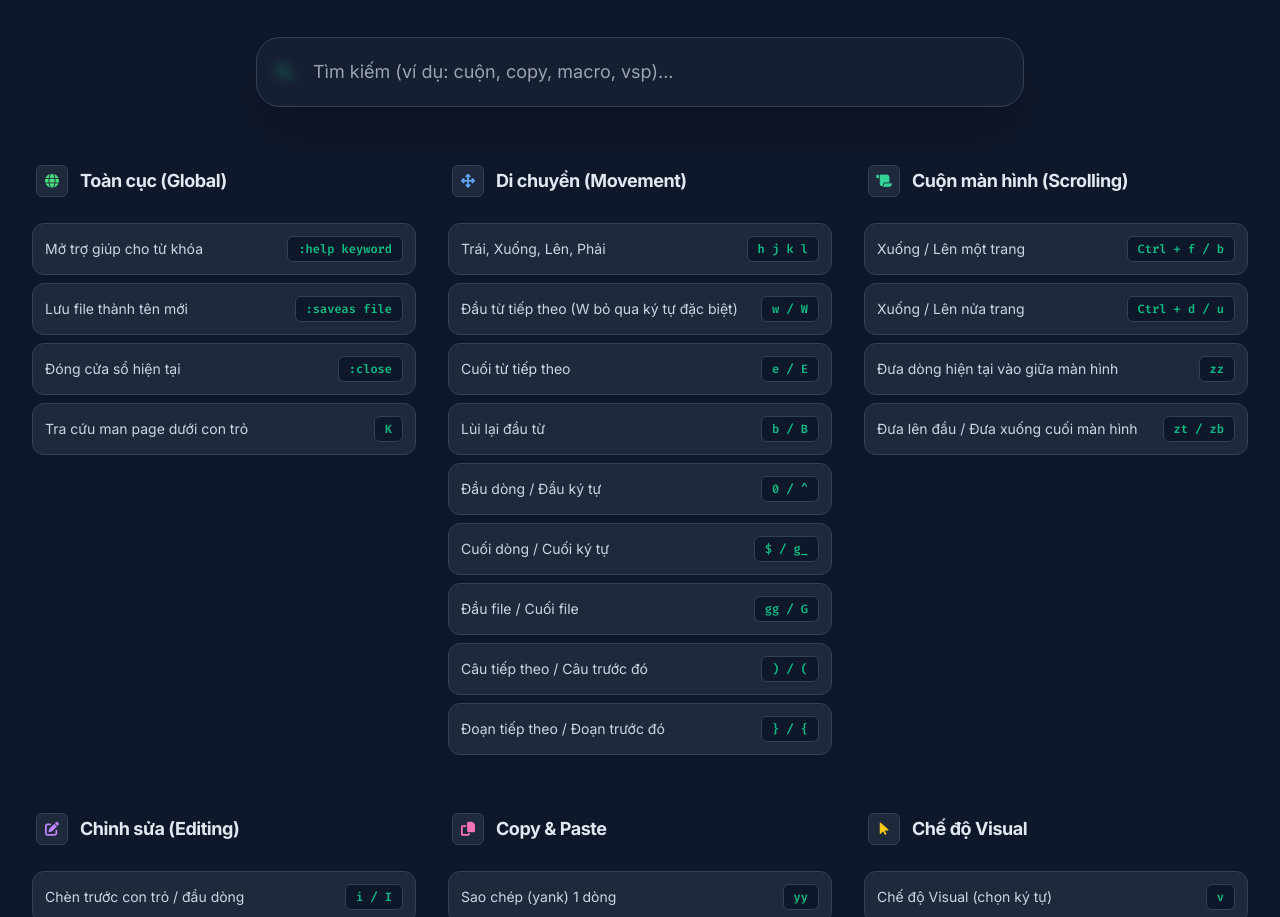
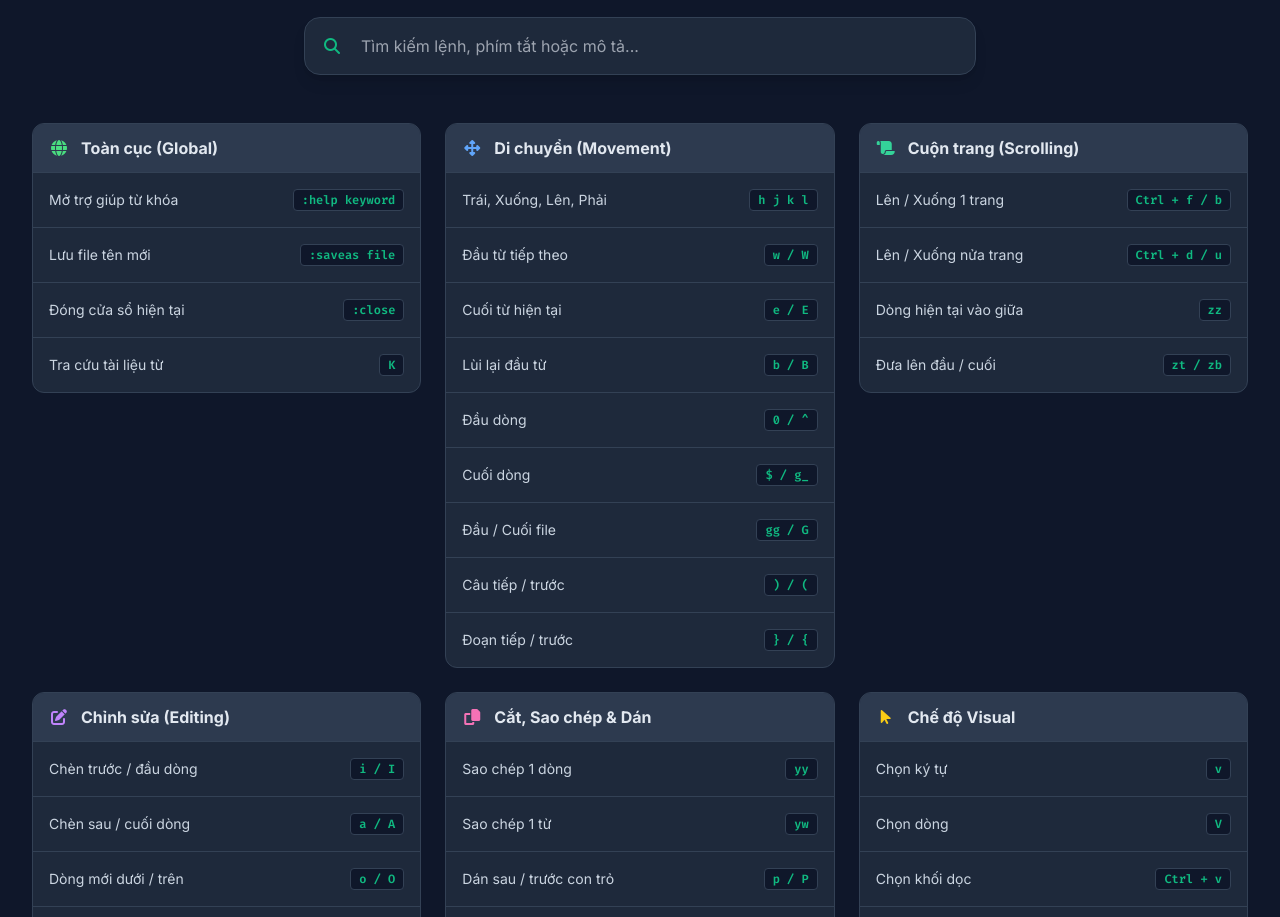
Before and after one commit to 0xFenix/vim-cheatsheet, a plain HTML site: page index.html in a window 1280 px wide. Shown: the part 193-1110 px from the top of the page. Drawn offline with nearby package versions, Linux system fonts and the light colour scheme.

Commit message:
Update index.html

```diff
--- a/index.html
+++ b/index.html
@@ -12,41 +12,51 @@
         body {
             font-family: 'Inter', sans-serif;
             background-color: #0f172a;
-            color: #e2e8f0;
+            color: #f1f5f9;
         }
 
         .mono {
             font-family: 'Fira Code', monospace;
         }
 
-        .command-card {
+        .category-container {
             background: #1e293b;
             border: 1px solid #334155;
-            transition: all 0.2s cubic-bezier(0.4, 0, 0.2, 1);
+            border-radius: 12px;
+            overflow: hidden;
+            height: fit-content;
         }
 
-        .command-card:hover {
-            border-color: #10b981;
-            background: #1e2e3e;
-            transform: translateY(-2px);
+        .command-row {
+            border-bottom: 1px solid #334155;
+            transition: background-color 0.15s ease;
+        }
+
+        .command-row:last-child {
+            border-bottom: none;
+        }
+
+        .command-row:hover {
+            background-color: #2d3a4f;
         }
 
         .key-badge {
             background: #0f172a;
             color: #10b981;
-            padding: 4px 10px;
-            border-radius: 6px;
+            padding: 2px 8px;
+            border-radius: 4px;
             font-weight: 600;
             border: 1px solid #334155;
             white-space: nowrap;
         }
 
-        .category-title {
-            position: sticky;
-            top: 0;
-            background: #0f172a;
-            padding: 10px 0;
-            z-index: 10;
+        .category-header {
+            background: #2d3a4f;
+            padding: 12px 16px;
+            display: flex;
+            align-items: center;
+            gap: 12px;
+            border-bottom: 1px solid #334155;
         }
 
         ::-webkit-scrollbar {
@@ -67,7 +77,8 @@
             background: #334155;
             border-radius: 3px;
             padding: 1px 4px;
-            font-size: 0.8em;
+            font-size: 0.85em;
+            color: #94a3b8;
         }
     </style>
 </head>
@@ -76,41 +87,41 @@
     <div class="max-w-7xl mx-auto">
         <!-- Header -->
         <header class="text-center mb-12">
-            <div class="inline-block p-2 px-4 rounded-full bg-green-500/10 border border-green-500/20 text-green-400 text-sm font-semibold mb-4">
-                <i class="fas fa-terminal mr-2"></i> Bản đầy đủ cập nhật theo rtorr.com
+            <div class="inline-block p-2 px-4 rounded-full bg-emerald-500/10 border border-emerald-500/20 text-emerald-400 text-sm font-semibold mb-4">
+                <i class="fas fa-terminal mr-2"></i> Phiên bản tối ưu giao diện danh sách
             </div>
-            <h1 class="text-4xl md:text-6xl font-extrabold mb-4 tracking-tight text-transparent bg-clip-text bg-gradient-to-r from-green-400 via-emerald-500 to-blue-500">
+            <h1 class="text-4xl md:text-5xl font-extrabold mb-4 tracking-tight text-transparent bg-clip-text bg-gradient-to-r from-emerald-400 to-blue-500">
                 VIM CHEAT SHEET
             </h1>
-            <p class="text-slate-400 text-lg max-w-2xl mx-auto">Tra cứu nhanh phím tắt. Nhấn <kbd class="text-slate-300">/</kbd> để tìm kiếm.</p>
+            <p class="text-slate-400 text-lg max-w-2xl mx-auto">Tra cứu phím tắt chuẩn xác. Nhấn <kbd>/</kbd> để bắt đầu tìm kiếm.</p>
 
             <!-- Search Area -->
-            <div class="mt-10 relative max-w-3xl mx-auto">
+            <div class="mt-8 relative max-w-2xl mx-auto">
                 <div class="absolute inset-y-0 left-0 pl-5 flex items-center pointer-events-none">
                     <i class="fas fa-search text-emerald-500"></i>
                 </div>
                 <input type="text" id="searchInput"
-                    class="block w-full pl-14 pr-6 py-5 bg-slate-800/50 backdrop-blur-sm border border-slate-700 rounded-3xl focus:ring-2 focus:ring-emerald-500/50 focus:border-emerald-500 outline-none transition-all text-white text-lg shadow-2xl"
-                    placeholder="Tìm kiếm (ví dụ: cuộn, copy, macro, vsp)...">
+                    class="block w-full pl-14 pr-6 py-4 bg-slate-800 border border-slate-700 rounded-2xl focus:ring-2 focus:ring-emerald-500 focus:border-transparent outline-none transition-all text-white shadow-lg"
+                    placeholder="Tìm kiếm lệnh, phím tắt hoặc mô tả...">
             </div>
         </header>
 
         <!-- Main Display -->
-        <div id="mainGrid" class="grid grid-cols-1 md:grid-cols-2 lg:grid-cols-3 gap-8">
+        <div id="mainGrid" class="grid grid-cols-1 md:grid-cols-2 lg:grid-cols-3 gap-6 items-start">
             <!-- Render via JS -->
         </div>
 
         <!-- No Results -->
         <div id="noResults" class="hidden text-center py-32">
-            <div class="bg-slate-800/50 inline-block p-8 rounded-full mb-6">
-                <i class="fas fa-search text-6xl text-slate-700"></i>
+            <div class="bg-slate-800 inline-block p-8 rounded-full mb-6 border border-slate-700">
+                <i class="fas fa-search text-5xl text-slate-600"></i>
             </div>
-            <p class="text-slate-500 text-2xl font-light">Không tìm thấy lệnh nào...</p>
+            <p class="text-slate-400 text-xl font-medium">Không tìm thấy lệnh phù hợp</p>
         </div>
 
         <!-- Footer -->
-        <footer class="mt-24 border-t border-slate-800/50 pt-12 pb-16 text-center text-slate-500 text-sm">
-            <p class="font-medium tracking-wide">PHÁT TRIỂN DỰA TRÊN VIM.RTORR.COM | VIỆT HÓA 2024</p>
+        <footer class="mt-20 border-t border-slate-800 pt-8 pb-12 text-center text-slate-500 text-xs uppercase tracking-widest">
+            <p>Dựa trên Vim.rtorr.com &bull; Việt hóa & Tối ưu bởi Gemini 2024</p>
         </footer>
     </div>
 
@@ -121,10 +132,10 @@
                 icon: "fa-globe",
                 color: "text-green-400",
                 commands: [
-                    { key: ":help keyword", desc: "Mở trợ giúp cho từ khóa", tags: "help tro giup" },
-                    { key: ":saveas file", desc: "Lưu file thành tên mới", tags: "save as luu" },
+                    { key: ":help keyword", desc: "Mở trợ giúp từ khóa", tags: "help tro giup" },
+                    { key: ":saveas file", desc: "Lưu file tên mới", tags: "save as luu" },
                     { key: ":close", desc: "Đóng cửa sổ hiện tại", tags: "close dong" },
-                    { key: "K", desc: "Tra cứu man page dưới con trỏ", tags: "man page lookup" }
+                    { key: "K", desc: "Tra cứu tài liệu từ", tags: "man page lookup" }
                 ]
             },
             {
@@ -133,25 +144,25 @@
                 color: "text-blue-400",
                 commands: [
                     { key: "h j k l", desc: "Trái, Xuống, Lên, Phải", tags: "trai xuong len phai move" },
-                    { key: "w / W", desc: "Đầu từ tiếp theo (W bỏ qua ký tự đặc biệt)", tags: "word next" },
-                    { key: "e / E", desc: "Cuối từ tiếp theo", tags: "end word" },
+                    { key: "w / W", desc: "Đầu từ tiếp theo", tags: "word next" },
+                    { key: "e / E", desc: "Cuối từ hiện tại", tags: "end word" },
                     { key: "b / B", desc: "Lùi lại đầu từ", tags: "back word" },
-                    { key: "0 / ^", desc: "Đầu dòng / Đầu ký tự", tags: "line start dau dong" },
-                    { key: "$ / g_", desc: "Cuối dòng / Cuối ký tự", tags: "line end cuoi dong" },
-                    { key: "gg / G", desc: "Đầu file / Cuối file", tags: "top bottom dau cuoi" },
-                    { key: ") / (", desc: "Câu tiếp theo / Câu trước đó", tags: "sentence cau" },
-                    { key: "} / {", desc: "Đoạn tiếp theo / Đoạn trước đó", tags: "paragraph doan" }
+                    { key: "0 / ^", desc: "Đầu dòng", tags: "line start dau dong" },
+                    { key: "$ / g_", desc: "Cuối dòng", tags: "line end cuoi dong" },
+                    { key: "gg / G", desc: "Đầu / Cuối file", tags: "top bottom dau cuoi" },
+                    { key: ") / (", desc: "Câu tiếp / trước", tags: "sentence cau" },
+                    { key: "} / {", desc: "Đoạn tiếp / trước", tags: "paragraph doan" }
                 ]
             },
             {
-                category: "Cuộn màn hình (Scrolling)",
+                category: "Cuộn trang (Scrolling)",
                 icon: "fa-scroll",
                 color: "text-emerald-400",
                 commands: [
-                    { key: "Ctrl + f / b", desc: "Xuống / Lên một trang", tags: "page down up cuon" },
-                    { key: "Ctrl + d / u", desc: "Xuống / Lên nửa trang", tags: "half page down up" },
-                    { key: "zz", desc: "Đưa dòng hiện tại vào giữa màn hình", tags: "center screen" },
-                    { key: "zt / zb", desc: "Đưa lên đầu / Đưa xuống cuối màn hình", tags: "top bottom screen" }
+                    { key: "Ctrl + f / b", desc: "Lên / Xuống 1 trang", tags: "page down up cuon" },
+                    { key: "Ctrl + d / u", desc: "Lên / Xuống nửa trang", tags: "half page down up" },
+                    { key: "zz", desc: "Dòng hiện tại vào giữa", tags: "center screen" },
+                    { key: "zt / zb", desc: "Đưa lên đầu / cuối", tags: "top bottom screen" }
                 ]
             },
             {
@@ -159,27 +170,27 @@
                 icon: "fa-edit",
                 color: "text-purple-400",
                 commands: [
-                    { key: "i / I", desc: "Chèn trước con trỏ / đầu dòng", tags: "insert" },
-                    { key: "a / A", desc: "Chèn sau con trỏ / cuối dòng", tags: "append" },
-                    { key: "o / O", desc: "Thêm dòng mới bên dưới / trên", tags: "open line" },
-                    { key: "r / R", desc: "Thay 1 ký tự / Chế độ Replace", tags: "replace thay the" },
-                    { key: "u / Ctrl + r", desc: "Undo / Redo", tags: "hoan tac" },
-                    { key: "cc / cw / c$", desc: "Sửa dòng / từ / đến hết dòng", tags: "change" },
+                    { key: "i / I", desc: "Chèn trước / đầu dòng", tags: "insert" },
+                    { key: "a / A", desc: "Chèn sau / cuối dòng", tags: "append" },
+                    { key: "o / O", desc: "Dòng mới dưới / trên", tags: "open line" },
+                    { key: "r / R", desc: "Thay 1 ký tự / Chế độ thay", tags: "replace thay the" },
+                    { key: "u / Ctrl+r", desc: "Undo / Redo", tags: "hoan tac" },
+                    { key: "cc / cw / c$", desc: "Sửa dòng / từ / đoạn", tags: "change" },
                     { key: "J", desc: "Nối dòng dưới lên", tags: "join lines" },
                     { key: ".", desc: "Lặp lại lệnh cuối", tags: "repeat" }
                 ]
             },
             {
-                category: "Copy & Paste",
+                category: "Cắt, Sao chép & Dán",
                 icon: "fa-copy",
                 color: "text-pink-400",
                 commands: [
-                    { key: "yy", desc: "Sao chép (yank) 1 dòng", tags: "copy copy" },
+                    { key: "yy", desc: "Sao chép 1 dòng", tags: "copy copy" },
                     { key: "yw", desc: "Sao chép 1 từ", tags: "copy word" },
                     { key: "p / P", desc: "Dán sau / trước con trỏ", tags: "paste dan" },
-                    { key: "dd / dw", desc: "Xóa (cắt) dòng / từ", tags: "delete cut xoa" },
+                    { key: "dd / dw", desc: "Xóa dòng / từ", tags: "delete cut xoa" },
                     { key: "D", desc: "Xóa đến hết dòng", tags: "delete line" },
-                    { key: "x", desc: "Xóa ký tự", tags: "delete char" }
+                    { key: "x", desc: "Xóa ký tự hiện tại", tags: "delete char" }
                 ]
             },
             {
@@ -187,10 +198,10 @@
                 icon: "fa-mouse-pointer",
                 color: "text-yellow-400",
                 commands: [
-                    { key: "v", desc: "Chế độ Visual (chọn ký tự)", tags: "select visual" },
-                    { key: "V", desc: "Chế độ Visual Line (chọn dòng)", tags: "select lines" },
-                    { key: "Ctrl + v", desc: "Chế độ Visual Block (chọn khối)", tags: "select block" },
-                    { key: "aw / iw", desc: "Chọn một từ / trong một từ", tags: "text object" }
+                    { key: "v", desc: "Chọn ký tự", tags: "select visual" },
+                    { key: "V", desc: "Chọn dòng", tags: "select lines" },
+                    { key: "Ctrl + v", desc: "Chọn khối dọc", tags: "select block" },
+                    { key: "aw / iw", desc: "Chọn cả từ / trong từ", tags: "text object" }
                 ]
             },
             {
@@ -200,20 +211,20 @@
                 commands: [
                     { key: "/pattern", desc: "Tìm kiếm xuôi", tags: "find search" },
                     { key: "?pattern", desc: "Tìm kiếm ngược", tags: "find backward" },
-                    { key: "n / N", desc: "Kết quả tiếp theo / trước đó", tags: "next previous" },
+                    { key: "n / N", desc: "Kết quả kế tiếp / trước", tags: "next previous" },
                     { key: ":%s/old/new/g", desc: "Thay thế toàn bộ file", tags: "replace" },
-                    { key: ":%s/old/new/gc", desc: "Thay thế có xác nhận", tags: "confirm replace" }
+                    { key: ":%s/old/new/gc", desc: "Thay thế có hỏi lại", tags: "confirm replace" }
                 ]
             },
             {
-                category: "Marks & Macros",
+                category: "Dấu & Macro",
                 icon: "fa-bookmark",
                 color: "text-indigo-400",
                 commands: [
-                    { key: "qa", desc: "Bắt đầu ghi macro vào 'a'", tags: "record macro" },
+                    { key: "qa", desc: "Ghi macro vào kho 'a'", tags: "record macro" },
                     { key: "q", desc: "Dừng ghi macro", tags: "stop macro" },
-                    { key: "@a", desc: "Chạy macro ở 'a'", tags: "play macro" },
-                    { key: "ma", desc: "Đặt dấu (mark) tại vị trí 'a'", tags: "set mark" },
+                    { key: "@a", desc: "Chạy macro kho 'a'", tags: "play macro" },
+                    { key: "ma", desc: "Đánh dấu vị trí 'a'", tags: "set mark" },
                     { key: "'a", desc: "Nhảy tới dấu 'a'", tags: "jump mark" }
                 ]
             },
@@ -225,7 +236,7 @@
                     { key: ":w", desc: "Lưu file", tags: "save write" },
                     { key: ":wq / :x", desc: "Lưu và thoát", tags: "save quit" },
                     { key: ":q / :q!", desc: "Thoát / Ép thoát", tags: "exit quit" },
-                    { key: "ZZ", desc: "Lưu và thoát nhanh", tags: "quick save exit" }
+                    { key: "ZZ", desc: "Lưu thoát nhanh", tags: "quick save exit" }
                 ]
             }
         ];
@@ -252,25 +263,23 @@
 
                 if (filteredCommands.length > 0) {
                     totalFound += filteredCommands.length;
-                    const section = document.createElement('section');
-                    section.className = "mb-4";
-                    section.innerHTML = `
-                        <div class="category-title flex items-center gap-3 mb-4 ml-1">
-                            <div class="w-8 h-8 rounded-md bg-slate-800 flex items-center justify-center border border-slate-700">
-                                <i class="fas ${cat.icon} ${cat.color} text-sm"></i>
-                            </div>
-                            <h2 class="text-lg font-bold tracking-tight">${cat.category}</h2>
+                    const container = document.createElement('div');
+                    container.className = "category-container";
+                    container.innerHTML = `
+                        <div class="category-header">
+                            <i class="fas ${cat.icon} ${cat.color} w-5 text-center"></i>
+                            <h2 class="font-bold text-slate-200">${cat.category}</h2>
                         </div>
-                        <div class="space-y-2">
+                        <div class="flex flex-col">
                             ${filteredCommands.map(cmd => `
-                                <div class="command-card p-3 rounded-xl flex justify-between items-center group">
-                                    <span class="text-slate-300 text-sm group-hover:text-white transition-colors">${cmd.desc}</span>
+                                <div class="command-row p-4 flex justify-between items-center gap-4">
+                                    <span class="text-slate-300 text-sm leading-tight">${cmd.desc}</span>
                                     <span class="key-badge mono text-xs">${cmd.key}</span>
                                 </div>
                             `).join('')}
                         </div>
                     `;
-                    mainGrid.appendChild(section);
+                    mainGrid.appendChild(container);
                 }
             });
             noResults.classList.toggle('hidden', totalFound > 0);
```
